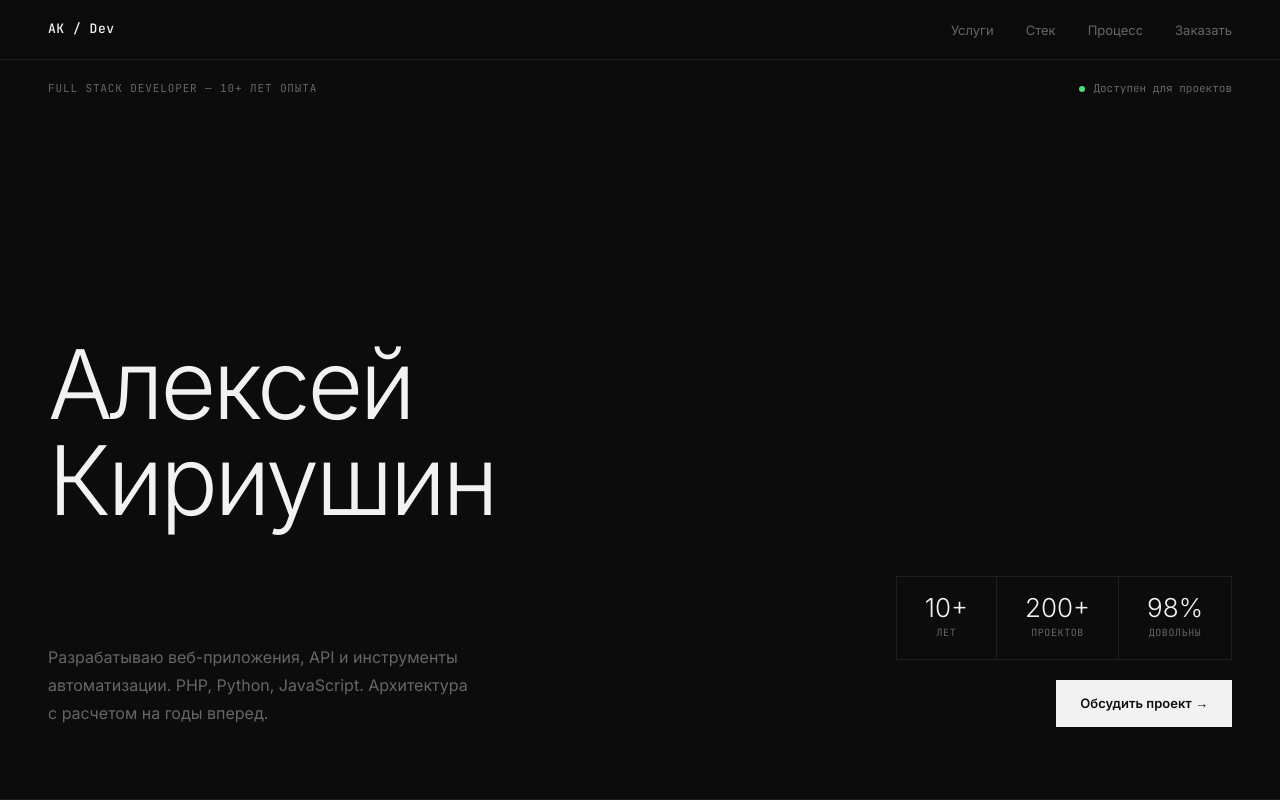
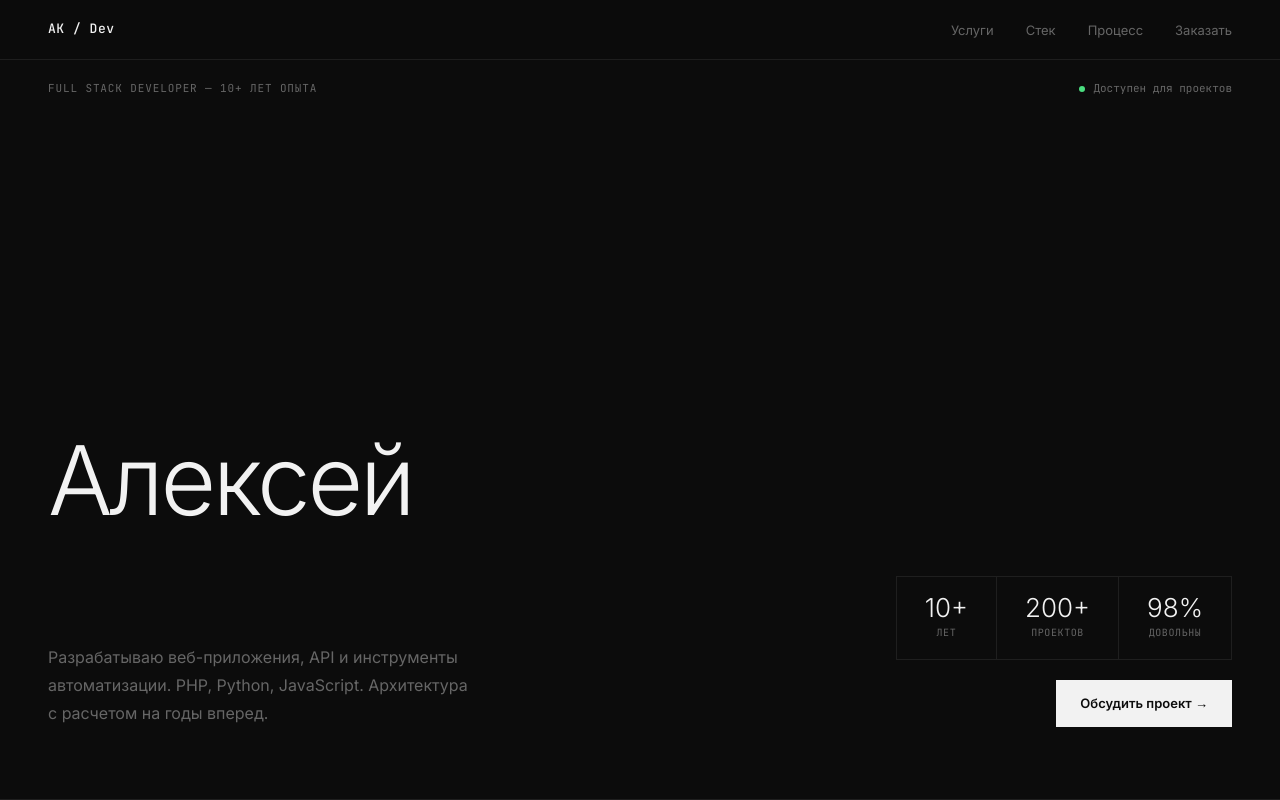
Before and after one commit to greeeden/greeeden, a plain HTML site: page index.html in a window 1280 px wide. Shown: the top 800 px of the page. Drawn offline with Linux system fonts and the light colour scheme.

Commit message:
Add files via upload

```diff
--- a/index.html
+++ b/index.html
@@ -779,7 +779,7 @@
         >
       </div>
 
-      <h1>Алексей<br />Кириушин</h1>
+      <h1>Алексей</h1>
 
       <div class="hero-bottom">
         <p class="hero-desc">
```
